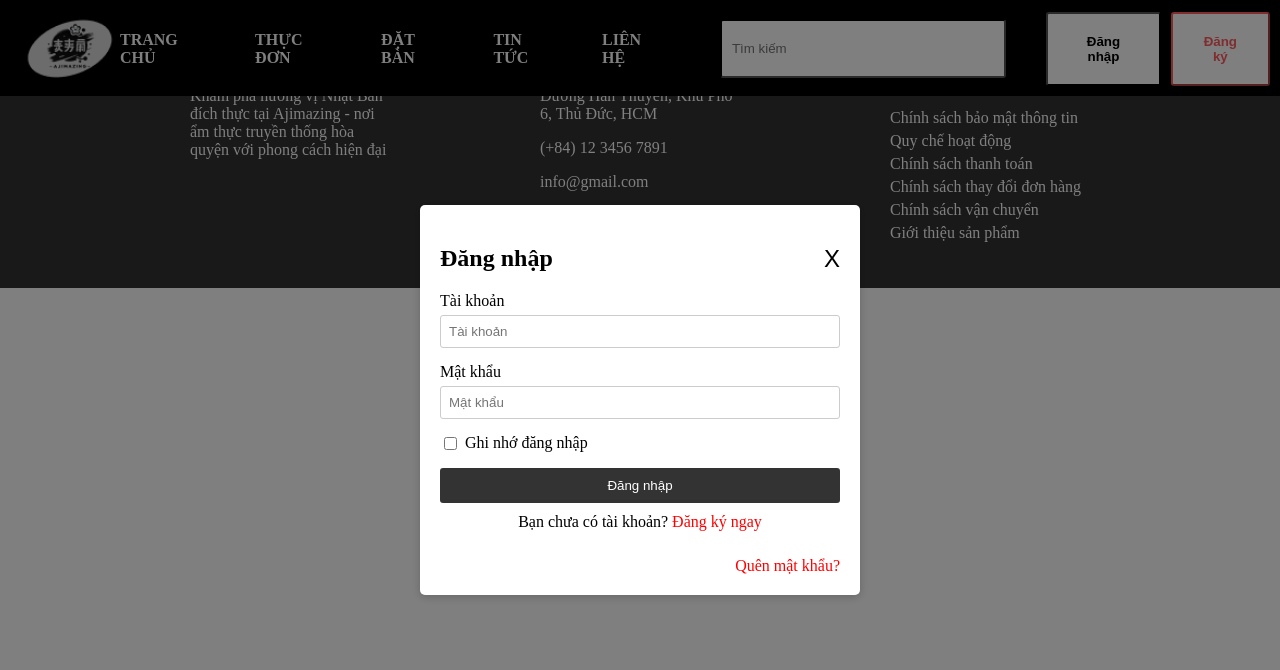
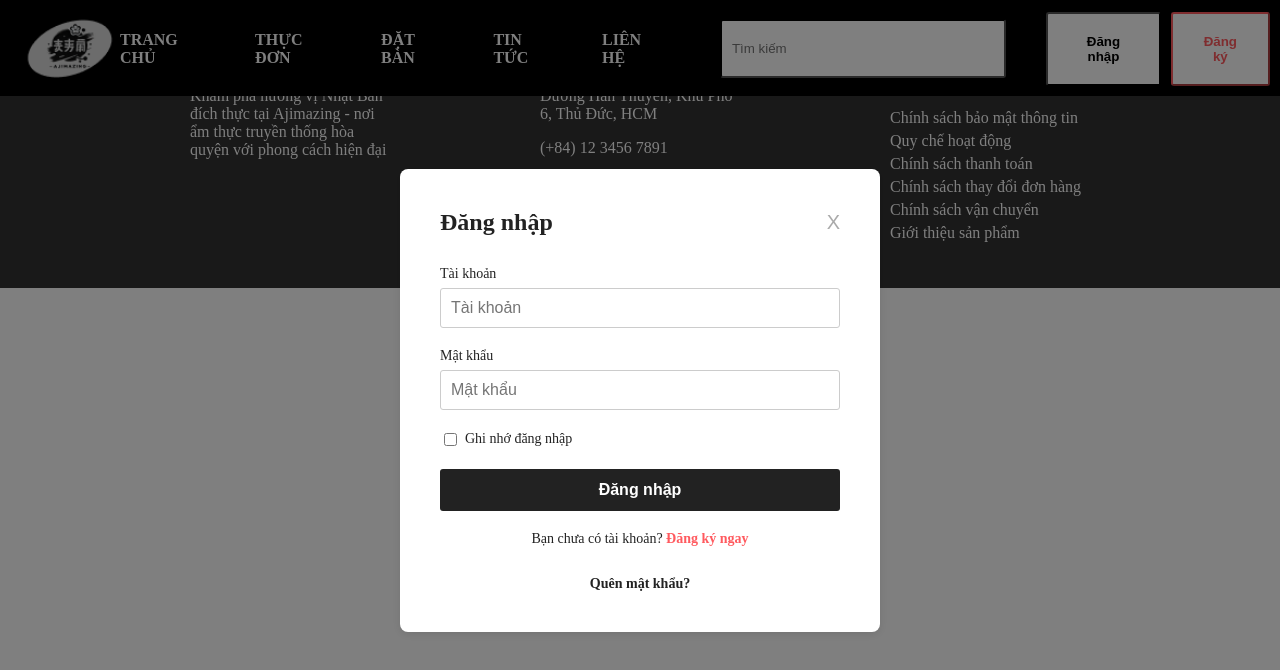
Before and after one commit to phvghuy/restaurant-management, a React (Create React App) app in the folder frontend/: page /verify in a window 1280 px wide. Both pictures are taken after a click on the button "Đăng nhập". Shown: the top 670 px of the page. Built offline with nearby package versions, Linux system fonts and the light colour scheme.

Commit message:
feat: change Nav when loginSuccess, fix loginPopup

```diff
--- a/frontend/src/components/LoginPopup/LoginPopup.jsx
+++ b/frontend/src/components/LoginPopup/LoginPopup.jsx
@@ -1,23 +1,65 @@
-//frontend/src/components/LoginPopup/LoginPopup.jsx
-import React, { useState } from 'react';
+import React, { useState, useEffect } from 'react';
 import styles from './LoginPopup.module.css';
-import { loginUser } from '../../redux/apiRequest';
-import { useDispatch } from 'react-redux';
+import { loginUser, resendVerificationEmail } from '../../redux/apiRequest';
+import { useDispatch, useSelector } from 'react-redux';
 import { useNavigate } from 'react-router-dom';
 
 function LoginPopup({ isOpen, onClose, onForgotPassword }) {
   const [username, setUsername] = useState('');
   const [password, setPassword] = useState('');
   const [rememberMe, setRememberMe] = useState(false);
+  const [showVerifyButton, setShowVerifyButton] = useState(false);
+  const [errorMessage, setErrorMessage] = useState('');
   const dispatch = useDispatch();
   const navigate = useNavigate();
 
+  const error = useSelector((state) => state.auth.login.error);
+  const isFetching = useSelector((state) => state.auth.login.isFetching);
+
+  useEffect(() => {
+    if (error) {
+      // Hiển thị thông báo lỗi dựa trên mã lỗi
+      switch (error.code) {
+        case 'USERNAME_NOT_FOUND':
+          setErrorMessage('Tên đăng nhập không tồn tại.');
+          setShowVerifyButton(false);
+          break;
+        case 'INVALID_PASSWORD':
+          setErrorMessage('Mật khẩu không đúng.');
+          setShowVerifyButton(false);
+          break;
+        case 'EMAIL_NOT_VERIFIED':
+          setErrorMessage(error.message);
+          setShowVerifyButton(true);
+          break;
+        case 'NETWORK_ERROR':
+        case 'INTERNAL_SERVER_ERROR':
+          setErrorMessage(error.message);
+          setShowVerifyButton(false);
+          break;
+        default:
+          setErrorMessage('Đã có lỗi xảy ra.');
+          setShowVerifyButton(false);
+          break;
+      }
+    } else {
+      setErrorMessage('');
+      setShowVerifyButton(false);
+    }
+  }, [error]);
+
   const handleUsernameChange = (event) => {
     setUsername(event.target.value);
+    // Xóa thông báo lỗi khi người dùng bắt đầu nhập
+    setErrorMessage('');
+    setShowVerifyButton(false);
   };
 
   const handlePasswordChange = (event) => {
     setPassword(event.target.value);
+    // Xóa thông báo lỗi khi người dùng bắt đầu nhập
+    setErrorMessage('');
+    setShowVerifyButton(false);
   };
 
   const handleRememberMeChange = (event) => {
@@ -30,13 +72,26 @@ function LoginPopup({ isOpen, onClose, onForgotPassword }) {
       username: username,
       password: password,
     };
-    loginUser(newUser, dispatch, navigate);
-    onClose();
+    loginUser(newUser, dispatch, navigate)
+      .then(() => {
+        // Đóng popup chỉ khi đăng nhập thành công
+        onClose();
+      })
+      .catch(() => {});
+  };
+
+  const handleResendVerification = async () => {
+    try {
+      const message = await resendVerificationEmail({ email: username });
+      alert(message);
+    } catch (error) {
+      alert(error);
+    }
   };
 
   const handleForgotPasswordClick = () => {
-    onClose(); // Đóng popup đăng nhập
-    onForgotPassword(); // Mở popup quên mật khẩu (hàm này được truyền từ HomePage)
+    onClose();
+    onForgotPassword();
   };
 
   if (!isOpen) return null;
@@ -85,14 +140,32 @@ function LoginPopup({ isOpen, onClose, onForgotPassword }) {
             />
             <label htmlFor="rememberMe">Ghi nhớ đăng nhập</label>
           </div>
-          <button type="submit" className={styles.submitButton}>
-            Đăng nhập
+
+          {/* Hiển thị thông báo lỗi */}
+          {errorMessage && (
+            <p className={`${styles.errorMessage} ${styles.errorText}`}>
+              {errorMessage}
+            </p>
+          )}
+
+          {/* Hiển thị nút gửi lại email xác minh */}
+          {showVerifyButton && (
+            <button
+              type="button"
+              onClick={handleResendVerification}
+              className={styles.verifyButton}
+            >
+              Gửi lại email xác minh
+            </button>
+          )}
+
+          <button type="submit" className={styles.submitButton} disabled={isFetching}>
+            {isFetching ? 'Đang xử lý...' : 'Đăng nhập'}
           </button>
           <p className={styles.registerLink}>
             Bạn chưa có tài khoản? <a href="/register">Đăng ký ngay</a>
           </p>
           <div className={styles.forgotPassword}>
-            {/* Nút để gọi handleForgotPasswordClick */}
             <a href="#" onClick={handleForgotPasswordClick}>
               Quên mật khẩu?
             </a>
--- a/frontend/src/components/LoginPopup/LoginPopup.module.css
+++ b/frontend/src/components/LoginPopup/LoginPopup.module.css
@@ -5,103 +5,166 @@
   left: 0;
   width: 100%;
   height: 100%;
-  background-color: rgba(0, 0, 0, 0.5); /* Màu nền mờ */
+  background-color: rgba(0, 0, 0, 0.5);
   display: flex;
   justify-content: center;
   align-items: center;
-  z-index: 1000; /* Đảm bảo popup hiển thị trên cùng */
+  z-index: 1000;
 }
 
 .popup {
   background-color: #fff;
-  padding: 20px;
-  border-radius: 5px;
-  box-shadow: 0px 2px 10px rgba(0, 0, 0, 0.2);
-  width: 400px; /* Điều chỉnh kích thước popup */
+  padding: 40px;
+  border-radius: 8px;
+  box-shadow: 0 2px 10px rgba(0, 0, 0, 0.1);
+  width: 400px;
+  max-width: 90%;
+  position: relative;
 }
 
-.header{
+.header {
   display: flex;
   justify-content: space-between;
   align-items: center;
+  margin-bottom: 30px;
+}
+
+.header h2 {
+  font-size: 24px;
+  font-weight: 600;
+  color: #222;
+  margin: 0;
 }
 
 .closeButton {
   background: none;
   border: none;
-  font-size: 1.5rem;
+  font-size: 20px;
+  color: #aaa;
   cursor: pointer;
   padding: 0;
-  line-height: 1;
 }
 
-.form{
+.closeButton:hover {
+  color: #000;
+}
+
+.form {
   display: flex;
   flex-direction: column;
 }
 
 .inputGroup {
-  margin-bottom: 15px;
   display: flex;
   flex-direction: column;
+  margin-bottom: 20px;
 }
 
 .inputGroup label {
-  margin-bottom: 5px;
-  text-align: left; /* Thêm dòng này để căn trái label */
+  font-size: 14px;
+  color: #222;
+  margin-bottom: 6px;
 }
 
 .input {
-  padding: 8px;
+  padding: 10px;
   border: 1px solid #ccc;
   border-radius: 3px;
+  font-size: 16px;
 }
 
 .rememberMe {
-  margin-bottom: 15px;
   display: flex;
   align-items: center;
+  margin-bottom: 20px;
 }
 
-.rememberMe label{
-    margin-left: 5px;
+.rememberMe input {
+  margin-right: 8px;
+}
+
+.rememberMe label {
+  font-size: 14px;
+  color: #222;
 }
 
 .submitButton {
-  background-color: #333;
+  background-color: #222;
   color: #fff;
-  padding: 10px 20px;
   border: none;
+  padding: 12px 20px;
   border-radius: 3px;
+  font-size: 16px;
+  font-weight: 600;
   cursor: pointer;
+  transition: background-color 0.3s;
 }
-.submitButton:hover{
-  opacity: 0.8;
+
+.submitButton:hover {
+  background-color: #444;
+}
+
+.submitButton:disabled {
+  background-color: #ccc;
+  cursor: not-allowed;
 }
 
 .registerLink {
+  font-size: 14px;
+  color: #222;
   text-align: center;
-  margin-top: 10px;
+  margin-top: 20px;
 }
-.registerLink a{
-  color: red;
+
+.registerLink a {
+  color: #ff5a5f;
   text-decoration: none;
+  font-weight: 600;
 }
-.registerLink a:hover{
+
+.registerLink a:hover {
   text-decoration: underline;
 }
 
-/* Thêm CSS cho phần "Quên mật khẩu" */
 .forgotPassword {
-  text-align: right;
-  margin-top: 10px;
+  font-size: 14px;
+  color: #222;
+  text-align: center;
+  margin-top: 15px;
 }
 
 .forgotPassword a {
-  color: red;
+  color: #222;
   text-decoration: none;
+  font-weight: 600;
 }
 
 .forgotPassword a:hover {
-  text-decoration: underline; /* Thêm gạch chân khi hover */
+  text-decoration: underline;
 }
+
+/* Style cho thông báo lỗi */
+.errorText {
+  color: red;
+  font-size: 14px;
+  margin-bottom: 10px;
+}
+
+/* Style cho nút gửi lại email */
+.verifyButton {
+  background-color: #fff;
+  color: #ff5a5f;
+  border: 1px solid #ff5a5f;
+  padding: 8px 15px;
+  border-radius: 5px;
+  font-size: 14px;
+  cursor: pointer;
+  margin-top: 5px;
+  margin-bottom: 15px;
+  transition: all 0.3s ease;
+}
+
+.verifyButton:hover {
+  background-color: #ff5a5f;
+  color: #fff;
+}
--- a/frontend/src/components/Navbar/Navbar.css
+++ b/frontend/src/components/Navbar/Navbar.css
@@ -9,15 +9,6 @@
     left: 0;
     width: 100%;
     z-index: 1000;
-}
-
-.navbar-container:hover {
-    background-color: #fff;
-    transition: background-color 1s ease, color 0.5s ease;
-}
-
-.navbar-container:hover .navbar-links a {
-    color: #000;
 }
 
 .navbar {
@@ -45,7 +36,9 @@
     transition: color 0.3s ease;
 }
 
-.navbar-links:hover a:hover {
+/* Chỉ đổi màu chữ khi hover vào từng link */
+.navbar-links a:hover {
+    color: #fff;
     text-decoration: underline;
     text-decoration-color: #ff5a5f;
     text-decoration-thickness: 2px;
@@ -89,6 +82,7 @@
 .navbar-login:hover {
     background-color: #000;
     color: #fff;
+    border: 1px solid #fff;
 }
 
 .navbar-register {
@@ -101,3 +95,13 @@
     background-color: #ff5a5f;
     color: #fff;
 }
+
+.navbar-user {
+    display: flex;
+    align-items: center;
+    gap: 10px;
+}
+
+.navbar-user span {
+    font-weight: bold;
+}
--- a/frontend/src/redux/authSlice.js
+++ b/frontend/src/redux/authSlice.js
@@ -1,55 +1,55 @@
-//authSlice.js
-import { createSlice } from "@reduxjs/toolkit";
+import { createSlice } from '@reduxjs/toolkit';
 
-const authSlice = createSlice ({
-    name: "auth",
-    initialState:{
-        login:{
-            // Tất cả thông tin User được trả về (respone) sẽ được lưu vào currentUseer
+const authSlice = createSlice({
+  name: 'auth',
+  initialState: {
+    login: {
       currentUser: null,
-            // Chức năng login
       isFetching: false,
-            error: false
+      error: null, // Lưu lỗi dưới dạng { code, message }
     },
-        register:{
+    register: {
       isFetching: false,
-            error: false,
-            //them success cho chac
-            success: false
+      error: null,
+      success: false,
     },
-        registrationSuccess: false,
   },
-    reducers:{
+  reducers: {
     loginStart: (state) => {
       state.login.isFetching = true;
+      state.login.error = null; // Reset lỗi khi bắt đầu login
     },
     loginSuccess: (state, action) => {
       state.login.isFetching = false;
       state.login.currentUser = action.payload;
-            state.login.error = false;
+      state.login.error = null;
     },
-        loginFailed: (state) => {
+    loginFailed: (state, action) => {
       state.login.isFetching = false;
-            state.login.error = true;
+      state.login.error = action.payload;
     },
-
-        //REGISTER
     registerStart: (state) => {
       state.register.isFetching = true;
+      state.register.error = null; // Reset lỗi khi bắt đầu register
     },
     registerSuccess: (state) => {
       state.register.isFetching = false;
-            state.register.error = false;
+      state.register.error = null;
       state.register.success = true;
-            state.registrationSuccess = true;
     },
-        registerFailed: (state) => {
+    registerFailed: (state, action) => {
       state.register.isFetching = false;
-            state.register.error = true;
+      state.register.error = action.payload; // Lưu lỗi từ server
       state.register.success = false;
     },
+    // Thêm reducer để reset trạng thái register
+    resetRegister: (state) => {
+      state.register.isFetching = false;
+      state.register.error = null;
+      state.register.success = false;
     }
-})
+  },
+});
 
 export const {
   loginStart,
@@ -57,7 +57,8 @@ export const {
   loginSuccess,
   registerStart,
   registerFailed,
-    registerSuccess
+  registerSuccess,
+  resetRegister
 } = authSlice.actions;
 
 export default authSlice.reducer;
```
Also changed, not shown: frontend/src/components/Navbar/Navbar.js (+13 -0 lines), frontend/src/redux/apiRequest.js (+31 -12 lines), 2 other files (tests, documents, lock files or other folders). Lines whose indentation alone changed are shown as unchanged.
